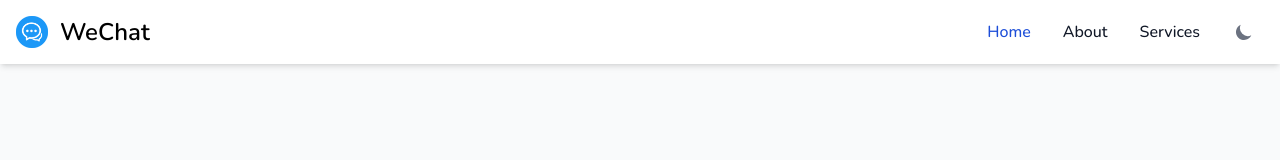
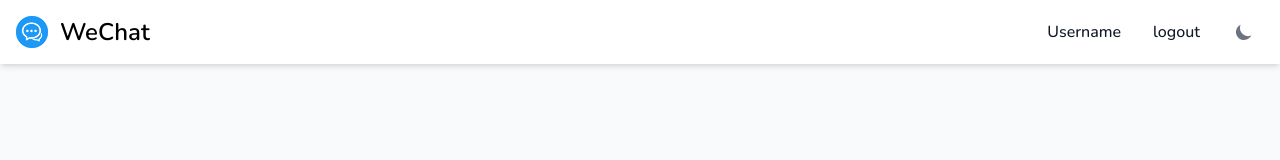
Before and after one commit to mohit-nagaraj/WeChat, a React (Vite) app in the folder client/: page / in a window 1280 px wide. Shown: the top 160 px of the page. Built offline with nearby package versions, Linux system fonts and the light colour scheme; the HTML template or start-up script is replaced by a standard one.

Commit message:
ui update

```diff
--- a/client/src/components/Navbar.jsx
+++ b/client/src/components/Navbar.jsx
@@ -40,10 +40,9 @@ const Navbar = () => {
             <li>
               <a
                 href="#"
-                className="block py-2 px-3 text-white bg-blue-700 rounded md:bg-transparent md:text-blue-700 md:p-0 dark:text-white md:dark:text-blue-500"
-                aria-current="page"
+                className="block py-2 px-3 text-gray-900 rounded hover:bg-gray-100 md:hover:bg-transparent md:border-0 md:hover:text-blue-700 md:p-0 dark:text-white md:dark:hover:text-blue-500 dark:hover:bg-gray-700 dark:hover:text-white md:dark:hover:bg-transparent"
               >
-                Home
+                Username
               </a>
             </li>
             <li>
@@ -51,15 +50,7 @@ const Navbar = () => {
                 href="#"
                 className="block py-2 px-3 text-gray-900 rounded hover:bg-gray-100 md:hover:bg-transparent md:border-0 md:hover:text-blue-700 md:p-0 dark:text-white md:dark:hover:text-blue-500 dark:hover:bg-gray-700 dark:hover:text-white md:dark:hover:bg-transparent"
               >
-                About
-              </a>
-            </li>
-            <li>
-              <a
-                href="#"
-                className="block py-2 px-3 text-gray-900 rounded hover:bg-gray-100 md:hover:bg-transparent md:border-0 md:hover:text-blue-700 md:p-0 dark:text-white md:dark:hover:text-blue-500 dark:hover:bg-gray-700 dark:hover:text-white md:dark:hover:bg-transparent"
-              >
-                Services
+                logout
               </a>
             </li>
           </ul>
--- a/client/src/pages/Login.jsx
+++ b/client/src/pages/Login.jsx
@@ -1,4 +1,10 @@
 const Login = () => {
+  const handleSubmit = (e) => {
+    e.preventDefault();
+    const formData = new FormData(e.target);
+    const data = Object.fromEntries(formData);
+    console.log(data);
+  };
   return (
     <section className="bg-gray-50 dark:bg-gray-900">
       <div className="flex flex-col items-center justify-center px-6 py-8 mx-auto md:h-screen lg:py-0">
@@ -14,7 +20,7 @@ const Login = () => {
             <h1 className="text-xl font-bold leading-tight tracking-tight text-gray-900 md:text-2xl dark:text-white">
               Sign in to your account
             </h1>
-            <form className="space-y-4 md:space-y-6" action="#">
+            <form className="space-y-4 md:space-y-6" onSubmit={handleSubmit}>
               <div>
                 <label
                   htmlFor="email"
--- a/client/src/pages/Register.jsx
+++ b/client/src/pages/Register.jsx
@@ -1,4 +1,12 @@
 const Register = () => {
+
+  const handleSubmit = (e) => {
+    e.preventDefault();
+    const formData = new FormData(e.target);
+    const data = Object.fromEntries(formData);
+    console.log(data);
+  };
+
   return (
     <section className="bg-gray-50 dark:bg-gray-900">
       <div className="flex flex-col items-center justify-center px-6 py-8 mx-auto md:h-screen lg:py-0">
@@ -14,7 +22,7 @@ const Register = () => {
             <h1 className="text-xl font-bold leading-tight tracking-tight text-gray-900 md:text-2xl dark:text-white">
               Register account
             </h1>
-            <form className="space-y-4 md:space-y-6" action="#">
+            <form className="space-y-4 md:space-y-6" onSubmit={handleSubmit}>
               <div>
                 <label
                   htmlFor="email"
```
